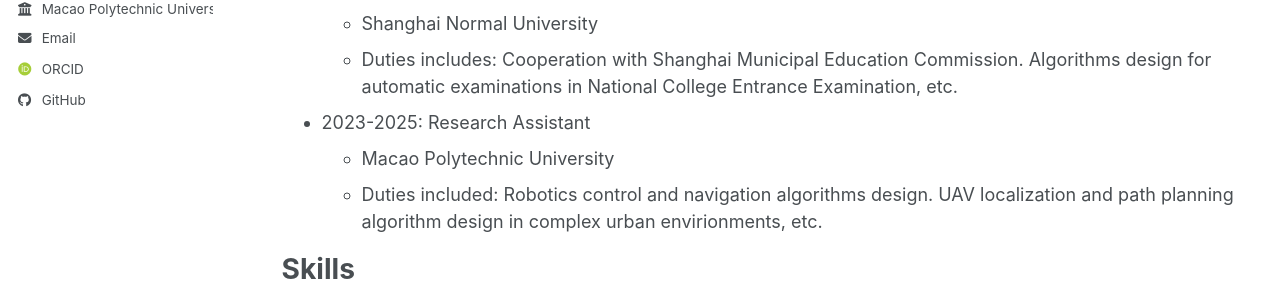
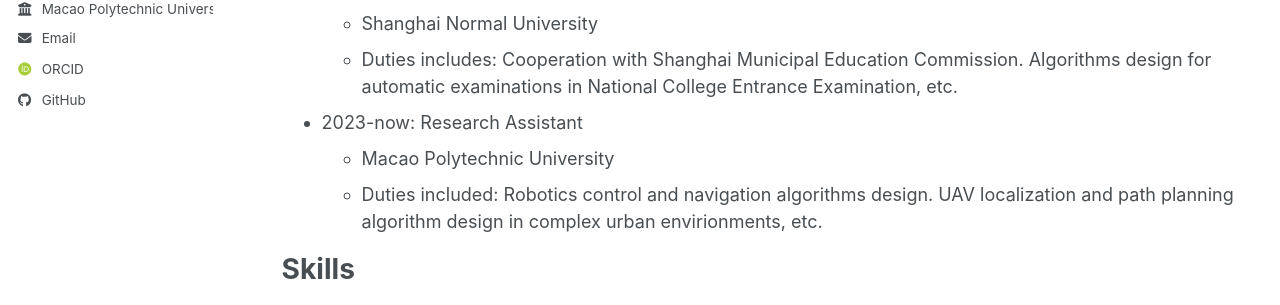
Before and after one commit to MECHA-HE/MECHA-HE.github.io, a Jekyll site: the page built from _pages/cv.md, in a window 1280 px wide and 1308 px high. Shown: the part 352-657 px from the top of the window. Built offline with Jekyll 4.4.1, drawn with Linux system fonts in a browser that asks for light colours; some web fonts are replaced; a script bundle is joined from its source files by our own code; library files that are not in the unit come from our copies.

Commit message:
Update cv.md

```diff
--- a/_pages/cv.md
+++ b/_pages/cv.md
@@ -24,7 +24,7 @@
 
 
 
-* 2023-2025: Research Assistant
+* 2023-now: Research Assistant
   * Macao Polytechnic University
   * Duties included:
     Robotics control and navigation algorithms design.
```
